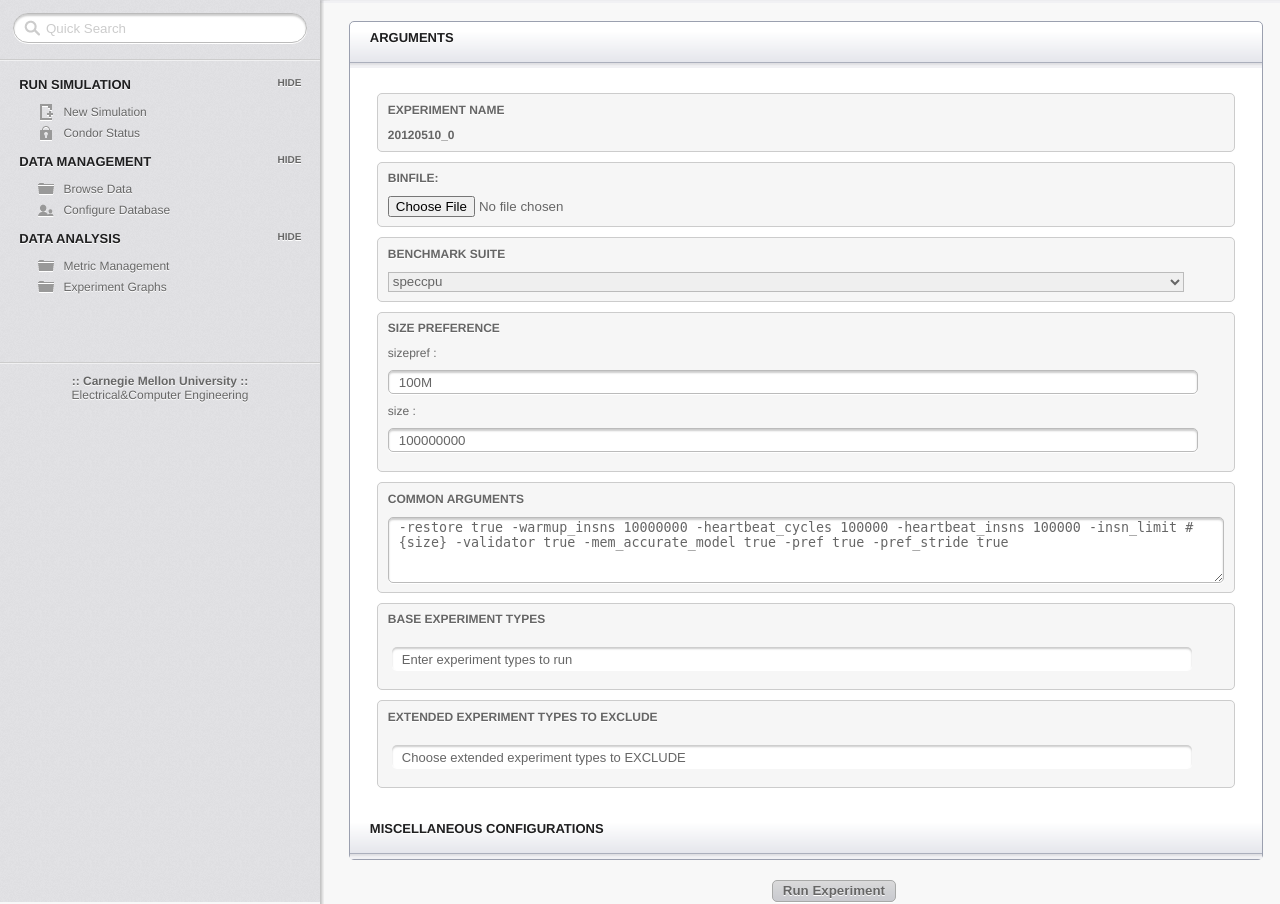
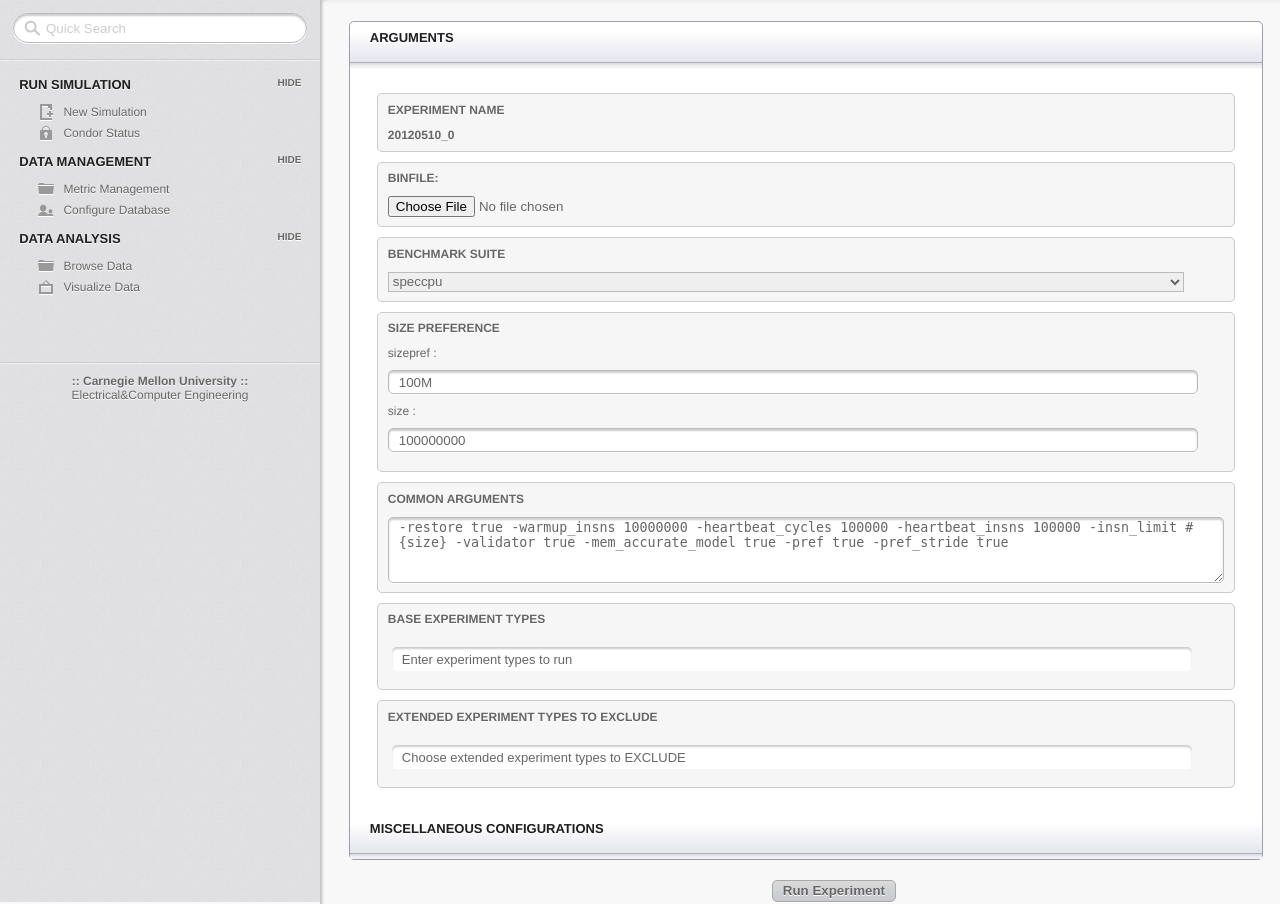
Before and after one commit to Vitamen/ProcessorSimulationVisualizer, a Django app: page /config/ in a window 1280 px wide. Shown: the part 90-994 px from the top of the page. Run offline with Django 3.2, Linux system fonts and the light colour scheme; data comes from the database, SQL or seed files in the repository; parts of the project's set-up code (start-up, migrations or seed data) failed here and were passed over; some libraries are stand-ins or nearby versions.

Commit message:
Before Merge

```diff
--- a/simulation/template/base.html
+++ b/simulation/template/base.html
@@ -107,13 +107,13 @@
 		</ul>
 		<h3>Data Management</h3>
 		<ul class="toggle">
-			<li class="icn_folder"><a href="/browse">Browse Data</a></li>
+			<li class="icn_folder"><a href="/metrics">Metric Management</a></li>
 			<li class="icn_view_users"><a href="#">Configure Database</a></li>
 		</ul>
 		<h3>Data Analysis</h3>
 		<ul class="toggle">
-			<li class="icn_folder"><a href="/metrics">Metric Management</a></li>
-			<li class="icn_folder"><a href="/chart">Experiment Graphs</a></li>
+			<li class="icn_folder"><a href="/browse">Browse Data</a></li>
+			<li class="icn_photo"><a href="/chart">Visualize Data</a></li>
 		</ul>
 
 		<!--
```
